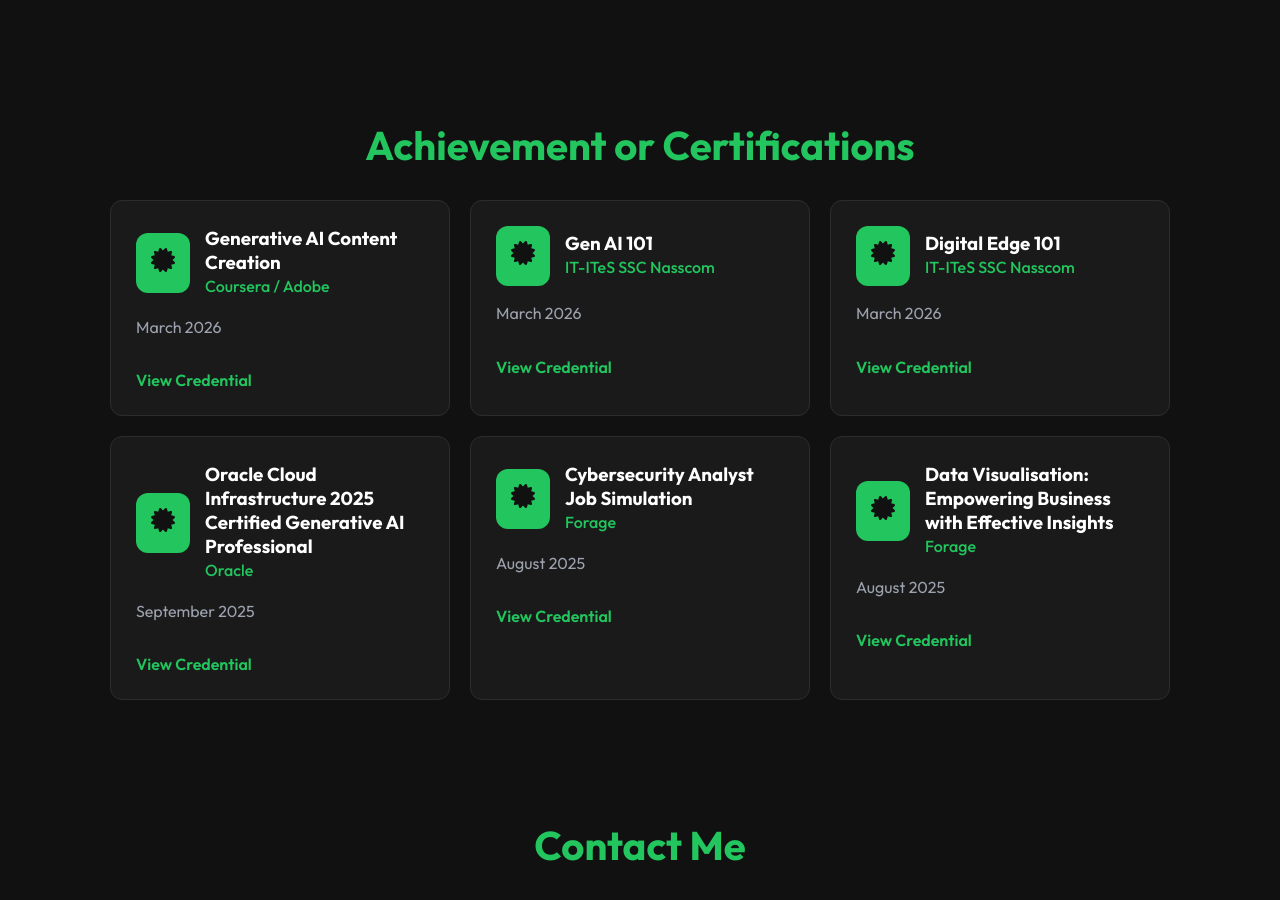
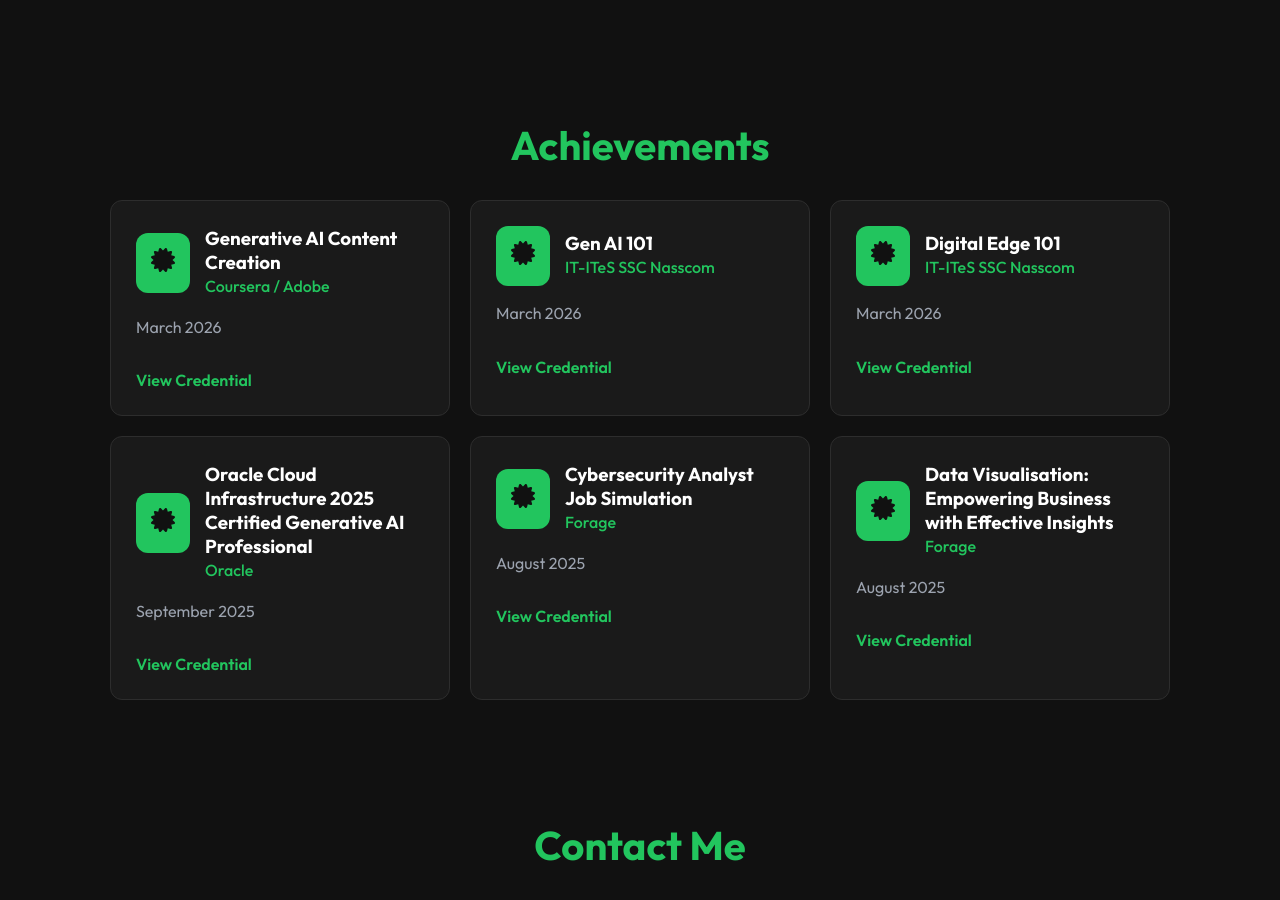
Before and after one commit to ChinmayPatil00/My-Portfolio, a React (Create React App) app in the folder client/: page / in a window 1280 px wide. Shown: the part 3258-4158 px from the top of the page. Built offline with nearby package versions, Linux system fonts and the light colour scheme; the HTML template or start-up script is replaced by a standard one.

Commit message:
Change Certifications heading to Achievements

```diff
--- a/client/src/components/Certifications.js
+++ b/client/src/components/Certifications.js
@@ -50,7 +50,7 @@
         viewport={{ once: true }}
         transition={{ duration: 0.5 }}
       >
-        Achievement or Certifications
+        Achievements
       </motion.h2>
 
       <div className="grid-2">
```
